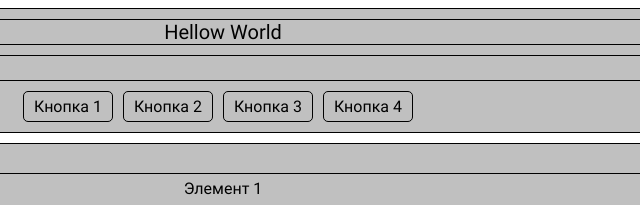
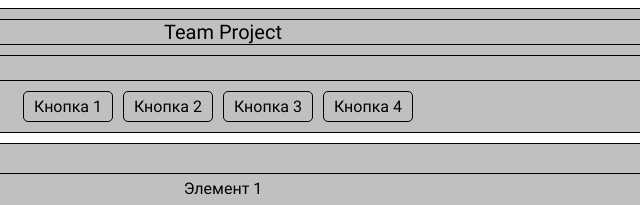
Before and after one commit to Shavius/team_project, a website built with webpack: page src/index.html in a window 1280 px wide. Shown: the top 205 px of the page, 417-1057 px from the left. Built offline with nearby package versions, Linux system fonts and the light colour scheme.

Commit message:
Изменил header title на Team Project

```diff
--- a/src/index.html
+++ b/src/index.html
@@ -8,7 +8,7 @@
 	</head>
 	<body>
 		<header class="header">
-			<div class="header__title">Hellow World</div>
+			<div class="header__title">Team Project</div>
 			<div class="header__content">Lorem ipsum dolor sit amet.</div>
 			<div class="header__buttons buttons">
 				<div class="buttons__item">Кнопка 1</div>
```
